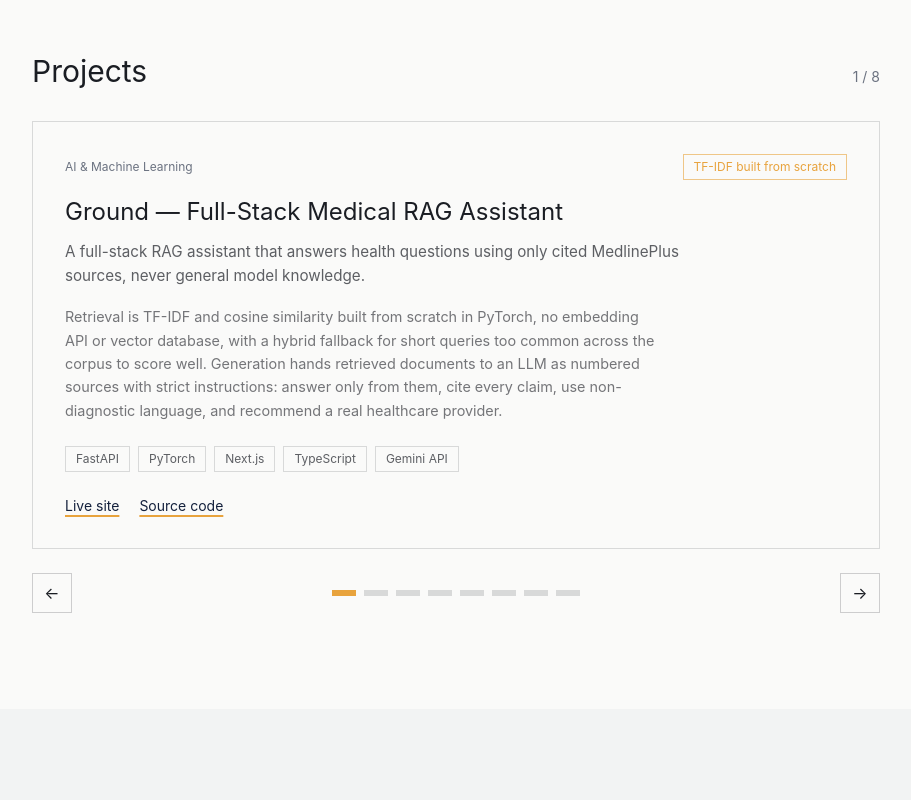
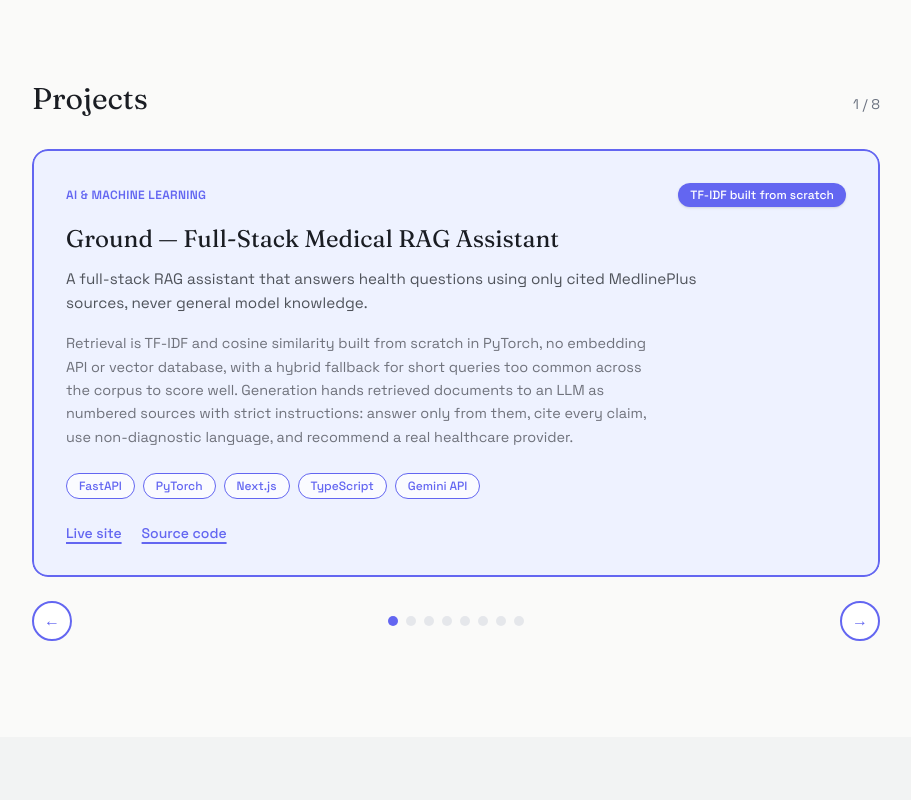
Before and after one commit to ctrl-md/portfolio, a Next.js app: page / in a window 1280 px wide. Shown: the part 1340-2140 px from the top of the page, without its empty margins (184-1095 px from the left). Built offline with nearby package versions, Linux system fonts and the light colour scheme.

Commit message:
Fixed google font error

```diff
--- a/app/components/Hero.tsx
+++ b/app/components/Hero.tsx
@@ -16,8 +16,18 @@ export default function Hero() {
   };
 
   return (
-    <section className="relative overflow-hidden bg-blueprint text-paper">
+    <section className="relative overflow-hidden bg-gradient-to-br from-blueprint via-blueprint to-[#1E2A52] text-paper">
       {/* Technical drawing accents: corner registration marks + a faint grid */}
+      <div
+        className="pointer-events-none absolute -right-32 -top-32 h-96 w-96 rounded-full opacity-20 blur-3xl"
+        style={{ background: "radial-gradient(circle, #EC4899, transparent 70%)" }}
+        aria-hidden="true"
+      />
+      <div
+        className="pointer-events-none absolute -bottom-24 left-1/3 h-72 w-72 rounded-full opacity-20 blur-3xl"
+        style={{ background: "radial-gradient(circle, #6366F1, transparent 70%)" }}
+        aria-hidden="true"
+      />
       <svg
         className="pointer-events-none absolute inset-0 h-full w-full opacity-[0.07]"
         aria-hidden="true"
--- a/app/components/ProjectCarousel.tsx
+++ b/app/components/ProjectCarousel.tsx
@@ -24,7 +24,7 @@ export default function ProjectCarousel() {
         </span>
       </div>
 
-      <div className="relative mt-8 min-h-[26rem] overflow-hidden">
+      <div className="relative mt-8 min-h-[26rem] overflow-hidden rounded-2xl">
         <AnimatePresence mode="wait" custom={direction} initial={false}>
           <motion.article
             key={project.slug}
@@ -33,19 +33,28 @@ export default function ProjectCarousel() {
             animate={{ opacity: 1, x: 0 }}
             exit={{ opacity: 0, x: direction >= 0 ? -40 : 40 }}
             transition={{ duration: 0.35, ease: [0.22, 1, 0.36, 1] }}
-            className="border border-ink/15 p-8"
+            style={{ backgroundColor: project.tint, borderColor: project.accent }}
+            className="rounded-2xl border-2 p-8"
           >
             <div className="flex flex-wrap items-center justify-between gap-3">
-              <span className="font-sans text-xs text-slate">{project.category}</span>
+              <span
+                style={{ color: project.accent }}
+                className="font-sans text-xs font-semibold uppercase tracking-wide"
+              >
+                {project.category}
+              </span>
               {project.metric && (
-                <span className="border border-amber/60 px-2.5 py-1 font-sans text-xs text-amber">
+                <span
+                  style={{ backgroundColor: project.accent }}
+                  className="rounded-full px-3 py-1 font-sans text-xs font-medium text-white shadow-sm"
+                >
                   {project.metric}
                 </span>
               )}
             </div>
 
             <h3 className="mt-4 font-display text-2xl text-ink">{project.title}</h3>
-            <p className="mt-3 max-w-[65ch] font-sans text-[0.95rem] leading-relaxed text-ink/70">
+            <p className="mt-3 max-w-[65ch] font-sans text-[0.95rem] leading-relaxed text-ink/75">
               {project.summary}
             </p>
             <p className="mt-4 max-w-[65ch] font-sans text-[0.9rem] leading-relaxed text-ink/60">
@@ -56,20 +65,22 @@ export default function ProjectCarousel() {
               {project.stack.map((tech) => (
                 <span
                   key={tech}
-                  className="border border-ink/15 px-2.5 py-1 font-sans text-xs text-ink/70"
+                  style={{ borderColor: project.accent, color: project.accent }}
+                  className="rounded-full border bg-white/70 px-3 py-1 font-sans text-xs font-medium"
                 >
                   {tech}
                 </span>
               ))}
             </div>
 
-            <div className="mt-6 flex flex-wrap gap-5 font-sans text-sm">
+            <div className="mt-6 flex flex-wrap gap-5 font-sans text-sm font-medium">
               {project.liveUrl && (
                 <a
                   href={project.liveUrl}
                   target="_blank"
                   rel="noopener noreferrer"
-                  className="text-blueprint underline decoration-amber decoration-2 underline-offset-4 hover:text-blueprint/70"
+                  style={{ color: project.accent }}
+                  className="underline decoration-2 underline-offset-4 hover:opacity-70"
                 >
                   Live site
                 </a>
@@ -79,7 +90,8 @@ export default function ProjectCarousel() {
                   href={project.codeUrl}
                   target="_blank"
                   rel="noopener noreferrer"
-                  className="text-blueprint underline decoration-amber decoration-2 underline-offset-4 hover:text-blueprint/70"
+                  style={{ color: project.accent }}
+                  className="underline decoration-2 underline-offset-4 hover:opacity-70"
                 >
                   Source code
                 </a>
@@ -96,7 +108,8 @@ export default function ProjectCarousel() {
         <button
           onClick={() => go(-1)}
           aria-label="Previous project"
-          className="flex h-10 w-10 items-center justify-center border border-ink/20 text-ink transition hover:border-amber hover:text-amber"
+          style={{ borderColor: project.accent, color: project.accent }}
+          className="flex h-10 w-10 items-center justify-center rounded-full border-2 bg-white transition hover:scale-105"
         >
           ←
         </button>
@@ -110,9 +123,8 @@ export default function ProjectCarousel() {
                 setIndex(i);
               }}
               aria-label={`Go to ${p.title}`}
-              className={`h-1.5 w-6 transition ${
-                i === index ? "bg-amber" : "bg-ink/15"
-              }`}
+              style={{ backgroundColor: i === index ? p.accent : "#E5E7EB" }}
+              className="h-2.5 w-2.5 rounded-full transition-all"
             />
           ))}
         </div>
@@ -120,7 +132,8 @@ export default function ProjectCarousel() {
         <button
           onClick={() => go(1)}
           aria-label="Next project"
-          className="flex h-10 w-10 items-center justify-center border border-ink/20 text-ink transition hover:border-amber hover:text-amber"
+          style={{ borderColor: project.accent, color: project.accent }}
+          className="flex h-10 w-10 items-center justify-center rounded-full border-2 bg-white transition hover:scale-105"
         >
           →
         </button>
--- a/app/components/Skills.tsx
+++ b/app/components/Skills.tsx
@@ -1,4 +1,12 @@
 import { skills } from "@/lib/data";
+
+const categoryColors: Record<string, string> = {
+  "AI & ML Engineering": "#6366F1",
+  "Languages": "#F59E0B",
+  "Frontend": "#EC4899",
+  "Backend": "#10B981",
+  "Infrastructure": "#0EA5E9",
+};
 
 export default function Skills() {
   return (
@@ -6,21 +14,33 @@ export default function Skills() {
       <div className="mx-auto max-w-3xl px-6">
         <h2 className="font-display text-3xl text-ink">Skills</h2>
         <div className="mt-10 space-y-6">
-          {skills.map((group) => (
-            <div key={group.category} className="grid grid-cols-1 gap-2 sm:grid-cols-[180px_1fr]">
-              <span className="font-sans text-sm font-medium text-ink">{group.category}</span>
+          {skills.map((group) => {
+            const color = categoryColors[group.category] ?? "#6B7280";
+            return (
+              <div
+                key={group.category}
+                className="grid grid-cols-1 gap-2 sm:grid-cols-[180px_1fr]"
+              >
+                <span
+                  style={{ color }}
+                  className="font-sans text-sm font-semibold"
+                >
+                  {group.category}
+                </span>
                 <div className="flex flex-wrap gap-2">
                   {group.items.map((item) => (
                     <span
                       key={item}
-                    className="border border-ink/15 px-2.5 py-1 font-sans text-xs text-ink/70"
+                      style={{ borderColor: color, color }}
+                      className="rounded-full border bg-white px-2.5 py-1 font-sans text-xs"
                     >
                       {item}
                     </span>
                   ))}
                 </div>
               </div>
-          ))}
+            );
+          })}
         </div>
       </div>
     </section>
--- a/app/globals.css
+++ b/app/globals.css
@@ -1,8 +1,8 @@
 @import "tailwindcss";
 
 @theme {
-  --font-display: var(--font-fraunces), serif;
-  --font-sans: var(--font-space-grotesk), ui-sans-serif, system-ui, sans-serif;
+  --font-display: "Fraunces", serif;
+  --font-sans: "Space Grotesk", ui-sans-serif, system-ui, sans-serif;
 
   --color-ink: #1a1d23;
   --color-blueprint: #14213d;
--- a/app/layout.tsx
+++ b/app/layout.tsx
@@ -1,19 +1,12 @@
 import type { Metadata } from "next";
-import { Fraunces, Space_Grotesk } from "next/font/google";
+import "@fontsource/fraunces/400.css";
+import "@fontsource/fraunces/500.css";
+import "@fontsource/fraunces/600.css";
+import "@fontsource/fraunces/400-italic.css";
+import "@fontsource/space-grotesk/400.css";
+import "@fontsource/space-grotesk/500.css";
+import "@fontsource/space-grotesk/600.css";
 import "./globals.css";
-
-const fraunces = Fraunces({
-  subsets: ["latin"],
-  weight: ["400", "500", "600"],
-  style: ["normal", "italic"],
-  variable: "--font-fraunces",
-});
-
-const spaceGrotesk = Space_Grotesk({
-  subsets: ["latin"],
-  weight: ["400", "500", "600"],
-  variable: "--font-space-grotesk",
-});
 
 export const metadata: Metadata = {
   title: "Lawson Ekhorutomwen — Medical student, full-stack & AI engineer",
@@ -28,9 +21,7 @@ export default function RootLayout({
 }) {
   return (
     <html lang="en">
-      <body className={`${fraunces.variable} ${spaceGrotesk.variable} font-sans antialiased`}>
-        {children}
-      </body>
+      <body className="font-sans antialiased">{children}</body>
     </html>
   );
 }
--- a/lib/data.ts
+++ b/lib/data.ts
@@ -8,6 +8,8 @@ export interface Project {
   liveUrl?: string;
   codeUrl?: string;
   metric?: string;
+  accent: string;
+  tint: string;
 }
 
 export const projects: Project[] = [
@@ -23,6 +25,8 @@ export const projects: Project[] = [
     liveUrl: "https://med-rag-assistant.netlify.app/",
     codeUrl: "https://github.com/ctrl-md/medical-rag-assistant",
     metric: "TF-IDF built from scratch",
+    accent: "#6366F1",
+    tint: "#EEF2FF",
   },
   {
     slug: "asl-translator",
@@ -45,6 +49,8 @@ export const projects: Project[] = [
     ],
     codeUrl: "https://github.com/ctrl-md/american-sign-language-translator",
     metric: "63-feature real-time landmark pipeline",
+    accent: "#EC4899",
+    tint: "#FDF2F8",
   },
   {
     slug: "gpt-from-scratch",
@@ -58,6 +64,8 @@ export const projects: Project[] = [
     codeUrl:
       "https://github.com/ctrl-md/ai-engineer-journey/blob/main/phase-3-transformers/week_17_gpt_training_generation.py",
     metric: "Built from backprop up",
+    accent: "#F59E0B",
+    tint: "#FFFBEB",
   },
   {
     slug: "clinical-nlp",
@@ -71,6 +79,8 @@ export const projects: Project[] = [
     codeUrl:
       "https://github.com/ctrl-md/ai-engineer-journey/blob/main/phase-8-capstone/weeks_37_38_clinical_entity_extraction.py",
     metric: "Hand-annotated ground truth",
+    accent: "#10B981",
+    tint: "#ECFDF5",
   },
   {
     slug: "clinical-paper-reproduction",
@@ -84,6 +94,8 @@ export const projects: Project[] = [
     codeUrl:
       "https://github.com/ctrl-md/ai-engineer-journey/blob/main/phase-7-research/weeks_33_34_mortality_cnn_reproduction.py",
     metric: "0.82 AUC reproduced",
+    accent: "#0EA5E9",
+    tint: "#F0F9FF",
   },
   {
     slug: "rave",
@@ -96,6 +108,8 @@ export const projects: Project[] = [
     stack: ["React Native", "Expo", "Node.js", "Express", "Prisma", "PostgreSQL", "Next.js"],
     codeUrl: "https://github.com/ctrl-md/food-delivery",
     metric: "4 independent apps, 1 shared API",
+    accent: "#F97316",
+    tint: "#FFF7ED",
   },
   {
     slug: "poseidon-forum",
@@ -108,6 +122,8 @@ export const projects: Project[] = [
     stack: ["FastAPI", "SQLAlchemy", "Alembic", "Vue 3", "Pinia", "Tailwind CSS"],
     codeUrl: "https://github.com/ctrl-md/forum",
     metric: "Hot-ranking feed algorithm",
+    accent: "#14B8A6",
+    tint: "#F0FDFA",
   },
   {
     slug: "gallery",
@@ -120,6 +136,8 @@ export const projects: Project[] = [
     stack: ["Flask", "SQLAlchemy", "JWT", "React", "Vite", "Tailwind CSS", "Cloudinary"],
     codeUrl: "https://github.com/ctrl-md/gallery",
     metric: "Direct-to-cloud upload",
+    accent: "#A855F7",
+    tint: "#FAF5FF",
   },
 ];
 
--- a/package.json
+++ b/package.json
@@ -11,7 +11,9 @@
     "next": "^15.0.0",
     "react": "^18.3.1",
     "react-dom": "^18.3.1",
-    "framer-motion": "^11.5.4"
+    "framer-motion": "^11.5.4",
+    "@fontsource/fraunces": "^5.2.5",
+    "@fontsource/space-grotesk": "^5.1.0"
   },
   "devDependencies": {
     "typescript": "^5.5.0",
```
Also changed, not shown: 2 other files (tests, documents, lock files or other folders). Lines whose indentation alone changed are shown as unchanged.
